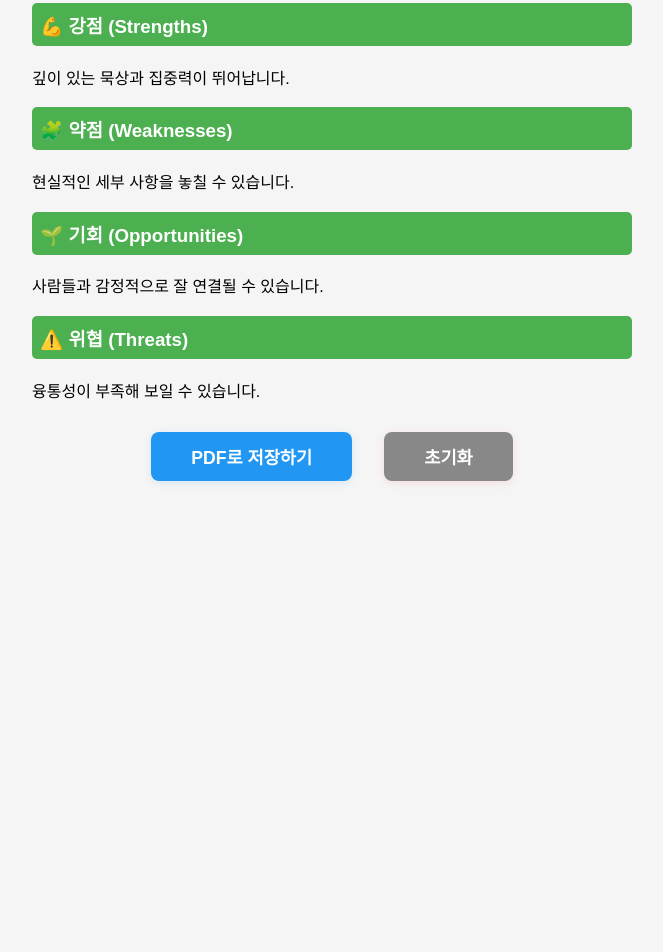
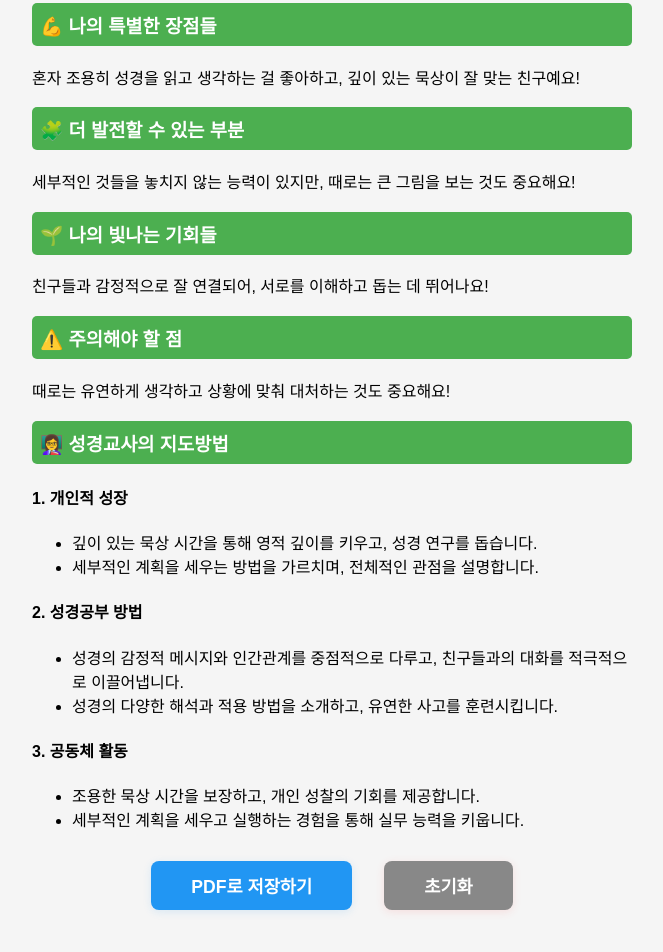
Before and after one commit to sizips32/BiblicalMBT, a plain HTML site: page result.html in a window 1280 px wide. Shown: the part 774-1726 px from the top of the page, without its empty margins (308-971 px from the left). Before the commit the page ends 1313 px from the top, so only its background shows below. Drawn offline with nearby package versions, Linux system fonts and the light colour scheme.

Commit message:
Update result script and styles

```diff
--- a/result_scrpt.js
+++ b/result_scrpt.js
@@ -162,85 +162,86 @@ const mbtiDescriptionsAdult = {
 const mbtiDescriptionsStudent = {
   ISTJ: {
     name: "ISTJ (성실한 책임자)",
-    desc: "규칙을 잘 지키고, 맡은 일에 책임감이 강해요. 조용히 자기 역할을 다하는 친구입니다.",
-    recommend: "질서유지, 준비물 챙기기, 기록 담당"
+    desc: "규칙을 잘 지키고, 맡은 일에 책임감이 강해요. 선생님의 말씀을 잘 듣고, 친구들에게도 좋은 본이 되는 친구예요. 청소나 준비물 관리 같은 일에 아주 잘 맞아요!",
+    recommend: "청소 담당, 준비물 관리, 기록 담당"
   },
   ISFJ: {
     name: "ISFJ (따뜻한 도우미)",
-    desc: "친구를 잘 챙기고, 배려심이 많아요. 다른 친구를 돕는 일에 기쁨을 느낍니다.",
+    desc: "친구를 잘 챙기고, 배려심이 많아요. 친구들이 힘들어할 때 위로하고 도와주는 것을 좋아해요. 교실에서 친구들을 잘 돌보는 친구예요!",
     recommend: "친구 돌보기, 환영/친교, 봉사활동"
   },
   INFJ: {
     name: "INFJ (조용한 조언자)",
-    desc: "생각이 깊고, 친구의 고민을 잘 들어줍니다. 조용히 응원해주는 따뜻한 친구입니다.",
+    desc: "생각이 깊고, 친구의 고민을 잘 들어줘요. 조용한 곳에서 공부하고, 친구들의 이야기를 들어주는 것을 좋아해요. 친구들이 고민을 털어놓는 친구예요!",
     recommend: "상담, 글쓰기, 조용한 봉사"
   },
   INTJ: {
     name: "INTJ (계획하는 전략가)",
-    desc: "계획을 잘 세우고, 새로운 아이디어를 생각하는 데 능해요. 프로젝트나 기획 활동에 강점이 있습니다.",
+    desc: "계획을 잘 세우고, 새로운 아이디어를 생각하는 데 능해요. 프로젝트나 기획 활동에 강점이 있어요. 학교 프로젝트나 연구 활동에서 두각을 나타내요!",
     recommend: "프로젝트 기획, 자료정리, 연구활동"
   },
   ISTP: {
     name: "ISTP (실용적인 해결사)",
-    desc: "문제를 빠르게 해결하고, 손재주가 좋습니다. 실습, 만들기, 실용적 활동에 강합니다.",
+    desc: "문제를 빠르게 해결하고, 손재주가 좋아요. 실습이나 만들기 활동에서 뛰어나고, 도구를 잘 다루는 능력이 있어요. 실험실이나 공예실에서 빛을 발해요!",
     recommend: "실습, 만들기, 도구 사용, 봉사"
   },
   ISFP: {
     name: "ISFP (호기심 많은 예술가)",
-    desc: "따뜻하고 감성적이며, 예술적 재능이 있습니다. 그림, 음악, 장식, 꽃꽂이 등에서 즐거움을 느낍니다.",
+    desc: "따뜻하고 감성적이며, 예술적 재능이 있어요. 그림, 음악, 장식, 꽃꽂이 등에서 즐거움을 느끼고, 교실을 아름답게 꾸미는 것을 좋아해요!",
     recommend: "미술, 음악, 장식, 꾸미기"
   },
   INFP: {
     name: "INFP (이상적인 중재자)",
-    desc: "마음이 따뜻하고, 자신의 신념을 소중히 여깁니다. 글쓰기, 창작, 친구 위로에 강점이 있습니다.",
+    desc: "마음이 따뜻하고, 자신의 신념을 소중히 여겨요. 글쓰기, 창작, 친구 위로에 강점이 있어요. 학교 신문이나 동아리 활동에서 빛을 발해요!",
     recommend: "글쓰기, 창작, 친구 위로"
   },
   INTP: {
     name: "INTP (호기심 많은 탐구자)",
-    desc: "새로운 것을 배우고, 궁금한 것이 많아요. 탐구, 연구, 실험 활동에 흥미가 많습니다.",
+    desc: "새로운 것을 배우고, 궁금한 것이 많아요. 탐구, 연구, 실험 활동에 흥미가 많아요. 과학 실험이나 프로젝트 연구에서 두각을 나타내요!",
     recommend: "탐구활동, 연구, 실험"
   },
   ESTP: {
     name: "ESTP (활동적인 해결사)",
-    desc: "에너지가 넘치고, 직접 몸으로 부딪혀 배우는 것을 좋아합니다. 운동, 현장체험, 이벤트 활동에 강점이 있습니다.",
+    desc: "에너지가 넘치고, 직접 몸으로 부딪혀 배우는 것을 좋아해요. 운동이나 현장체험 활동에서 뛰어나고, 학교 이벤트나 활동에서 활약해요!",
     recommend: "운동, 체험활동, 이벤트"
   },
   ESFP: {
     name: "ESFP (분위기 메이커)",
-    desc: "사교적이고, 친구들과 노는 것을 좋아합니다. 공동체 분위기를 밝게 만듭니다. 찬양, 환영, 친교, 행사 등에서 활약할 수 있습니다.",
+    desc: "사교적이고, 친구들과 노는 것을 좋아해요. 교실 분위기를 밝게 만들고, 친구들과 함께하는 활동에서 뛰어나요. 학교 행사나 발표에서 두각을 나타내요!",
     recommend: "모임 진행, 발표, 행사"
   },
   ENFP: {
     name: "ENFP (아이디어 뱅크)",
-    desc: "창의적이고, 새로운 생각을 많이 해냅니다. 친구들과 함께하는 활동, 기획, 발표에 강점이 있습니다.",
+    desc: "창의적이고, 새로운 생각을 많이 해내요. 친구들과 함께하는 활동이나 기획, 발표에 강점이 있어요. 학교 동아리나 프로젝트에서 빛을 발해요!",
     recommend: "기획, 발표, 그룹활동"
   },
   ENTP: {
     name: "ENTP (토론가)",
-    desc: "토론을 좋아하고, 새로운 아이디어로 친구들을 이끕니다. 토론, 기획, 발표 활동에 적합합니다.",
+    desc: "토론을 좋아하고, 새로운 아이디어로 친구들을 이끌어요. 토론이나 기획, 발표 활동에 적합해요. 학교 토론대회나 프로젝트에서 두각을 나타내요!",
     recommend: "토론, 기획, 발표"
   },
   ESTJ: {
     name: "ESTJ (실용적인 리더)",
-    desc: "조직적이고, 친구들을 이끄는 리더십이 있습니다. 모임 진행, 역할 분담, 질서유지에 강점이 있습니다.",
+    desc: "조직적이고, 친구들을 잘 이끄는 리더십이 있어요. 모임 진행이나 역할 분담, 질서유지에 강점이 있어요. 학급 회장이나 학교 활동에서 빛을 발해요!",
     recommend: "모임 리더, 역할 분담, 질서유지"
   },
   ESFJ: {
     name: "ESFJ (친절한 친구)",
-    desc: "친구를 잘 챙기고, 모두가 잘 어울리도록 돕습니다. 환영, 친교, 돌봄 활동에 적합합니다.",
+    desc: "친구를 잘 챙기고, 모두가 잘 어울리도록 돕는 친구예요. 환영이나 친교, 돌봄 활동에 적합해요. 학교 행사나 친구 관계에서 뛰어나요!",
     recommend: "환영, 친교, 돌봄"
   },
   ENFJ: {
     name: "ENFJ (이끄는 리더)",
-    desc: "친구들을 잘 이끌고, 모두가 함께할 수 있도록 도와줍니다. 그룹 활동, 발표, 리더 역할에 강점이 있습니다.",
+    desc: "친구들을 잘 이끌고, 모두가 함께할 수 있도록 도와줘요. 그룹 활동이나 발표, 리더 역할에 강점이 있어요. 학교 동아리나 프로젝트에서 빛을 발해요!",
     recommend: "그룹리더, 발표, 조정 역할"
   },
   ENTJ: {
     name: "ENTJ (당찬 지도자)",
-    desc: "목표를 세우고, 친구들을 이끌며, 큰 그림을 보는 능력이 있습니다. 프로젝트, 기획, 리더 역할에 적합합니다.",
+    desc: "목표를 세우고, 친구들을 이끌며, 큰 그림을 보는 능력이 있어요. 프로젝트나 기획, 리더 역할에 적합해요. 학교 프로젝트나 동아리에서 빛을 발해요!",
     recommend: "프로젝트 리더, 기획, 발표"
   }
 };
+
 
 // MBTI 계산 함수 (2지선다/6점척도 모두 지원)
 function calcMBTI(scores) {
@@ -336,14 +337,38 @@ function average(arr) {
 
 function getSWOT(type) {
   return `
-    <h3>💪 강점 (Strengths)</h3>
-    <p>${type[0] === '강' ? '복음 전도와 공동체 활동에 활발히 참여합니다.' : '깊이 있는 묵상과 집중력이 뛰어납니다.'}</p>
-    <h3>🧩 약점 (Weaknesses)</h3>
-    <p>${type[1] === '약' ? '새로운 시도보다는 익숙한 것에 머무를 수 있습니다.' : '현실적인 세부 사항을 놓칠 수 있습니다.'}</p>
-    <h3>🌱 기회 (Opportunities)</h3>
-    <p>${type[2] === '강' ? '공정하고 이성적인 판단을 바탕으로 신뢰를 얻습니다.' : '사람들과 감정적으로 잘 연결될 수 있습니다.'}</p>
-    <h3>⚠️ 위협 (Threats)</h3>
-    <p>${type[3] === '약' ? '계획 없이 흘러가며 마무리가 어려울 수 있습니다.' : '융통성이 부족해 보일 수 있습니다.'}</p>
+    <h3>💪 나의 특별한 장점들</h3>
+    <p>${type[0] === '강' ? '친구들과 함께 모여서 성경을 읽고 나누는 걸 좋아하고, 교회 활동에 적극적으로 참여하는 친구예요!' : '혼자 조용히 성경을 읽고 생각하는 걸 좋아하고, 깊이 있는 묵상이 잘 맞는 친구예요!'}</p>
+
+    <h3>🧩 더 발전할 수 있는 부분</h3>
+    <p>${type[1] === '약' ? '새로운 것에 도전하는 걸 조금 두려워할 수 있지만, 용기를 내서 도전하면 많은 것을 배울 수 있어요!' : '세부적인 것들을 놓치지 않는 능력이 있지만, 때로는 큰 그림을 보는 것도 중요해요!'}</p>
+
+    <h3>🌱 나의 빛나는 기회들</h3>
+    <p>${type[2] === '강' ? '친구들이나 선생님들이 당신의 공정한 판단을 신뢰하고, 리더로 인정받을 수 있어요!' : '친구들과 감정적으로 잘 연결되어, 서로를 이해하고 돕는 데 뛰어나요!'}</p>
+
+    <h3>⚠️ 주의해야 할 점</h3>
+    <p>${type[3] === '약' ? '계획 없이 진행하면 일정이 뒤죽박죽 될 수 있어요. 계획을 세우고 체크리스트를 만들어보세요!' : '때로는 유연하게 생각하고 상황에 맞춰 대처하는 것도 중요해요!'}</p>
+
+    <h3>👩‍🏫 성경교사의 지도방법</h3>
+    <div class="teacher-guidance">
+      <h4>1. 개인적 성장</h4>
+      <ul>
+        <li>${type[0] === '강' ? '공동체 활동을 통해 리더십을 키우고, 팀워크를 강화하도록 지도합니다.' : '깊이 있는 묵상 시간을 통해 영적 깊이를 키우고, 성경 연구를 돕습니다.'}</li>
+        <li>${type[1] === '약' ? '새로운 도전을 격려하고, 안전한 실험 환경을 제공합니다.' : '세부적인 계획을 세우는 방법을 가르치며, 전체적인 관점을 설명합니다.'}</li>
+      </ul>
+
+      <h4>2. 성경공부 방법</h4>
+      <ul>
+        <li>${type[2] === '강' ? '성경의 역사적 배경과 문맥을 설명하고, 공정한 판단력을 키우는 주제를 제시합니다.' : '성경의 감정적 메시지와 인간관계를 중점적으로 다루고, 친구들과의 대화를 적극적으로 이끌어냅니다.'}</li>
+        <li>${type[3] === '약' ? '성경공부 계획을 함께 세우고, 목표 달성을 위한 단계별 지침을 제공합니다.' : '성경의 다양한 해석과 적용 방법을 소개하고, 유연한 사고를 훈련시킵니다.'}</li>
+      </ul>
+
+      <h4>3. 공동체 활동</h4>
+      <ul>
+        <li>${type[0] === '강' ? '리더십 훈련 프로그램을 제공하고, 팀 활동을 통해 협동심을 키웁니다.' : '조용한 묵상 시간을 보장하고, 개인 성찰의 기회를 제공합니다.'}</li>
+        <li>${type[1] === '약' ? '새로운 활동을 시도할 수 있는 안전한 환경을 만들어주며, 실패를 두려워하지 않도록 격려합니다.' : '세부적인 계획을 세우고 실행하는 경험을 통해 실무 능력을 키웁니다.'}</li>
+      </ul>
+    </div>
   `;
 }
 
--- a/style.css
+++ b/style.css
@@ -155,6 +155,39 @@ body {
     background-color: #1976D2;
 }
 
+/* 성경교사 지도방법 스타일 */
+.teacher-guidance {
+    background-color: #f8f9fa;
+    border-radius: 8px;
+    padding: 20px;
+    margin-top: 20px;
+}
+
+.teacher-guidance h4 {
+    color: #3b4a6b;
+    margin-top: 15px;
+    font-size: 1.1rem;
+}
+
+.teacher-guidance ul {
+    list-style-type: none;
+    padding-left: 0;
+}
+
+.teacher-guidance li {
+    margin-bottom: 10px;
+    padding-left: 20px;
+    position: relative;
+}
+
+.teacher-guidance li:before {
+    content: '•';
+    color: #4e54c8;
+    position: absolute;
+    left: 0;
+    font-size: 1.2em;
+}
+
 @media (max-width: 600px) {
     .container {
         padding: 18px 0;
```
